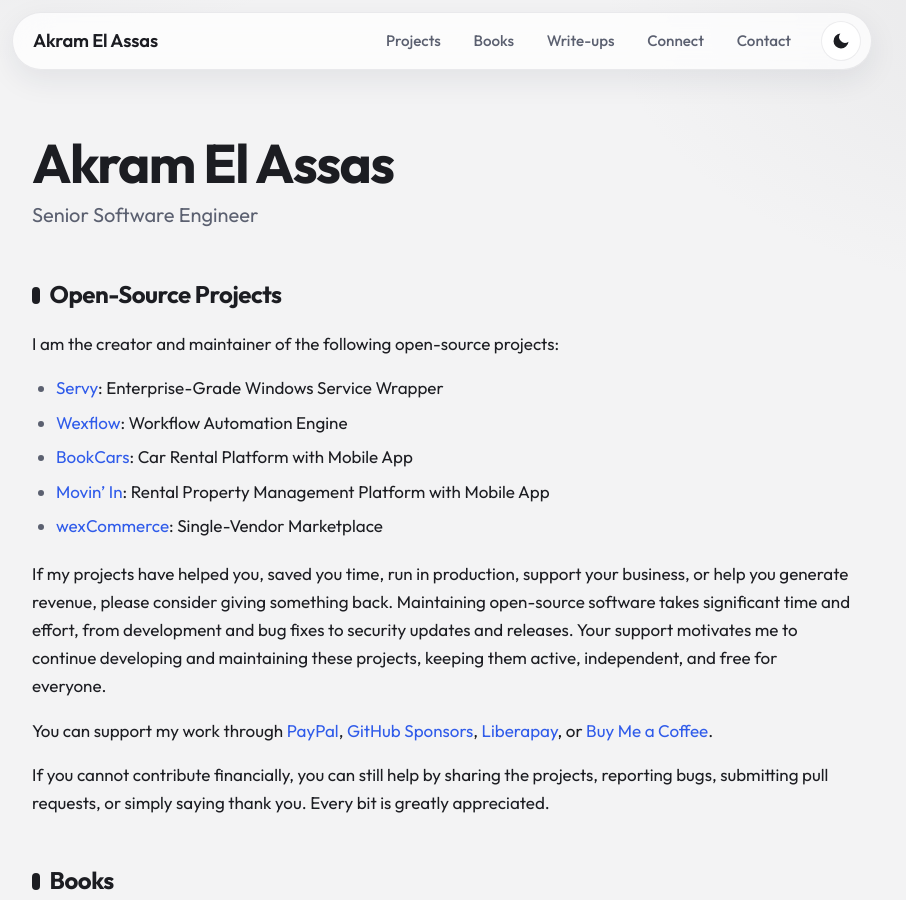
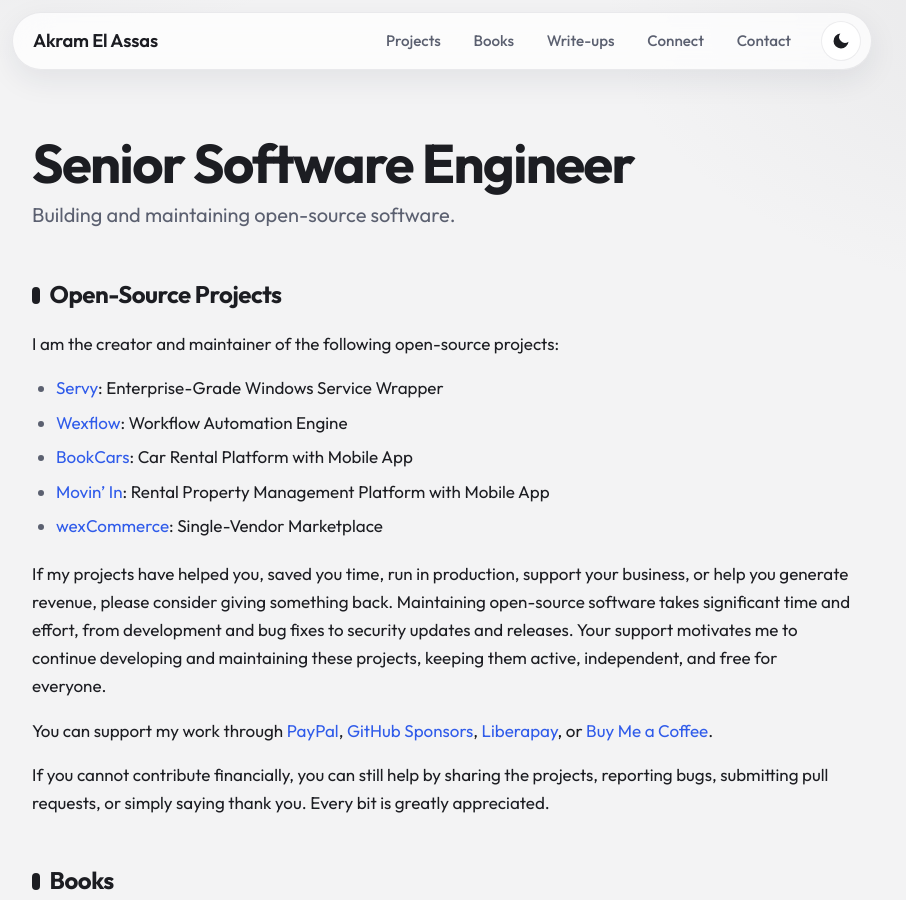
Before and after one commit to aelassas/aelassas.github.io, a Jekyll site: the page built from README.md, in a window 1280 px wide and 900 px high. Shown: the whole window, without its empty margins (198-1104 px from the left). Built offline with Jekyll 4.4.1, drawn with Linux system fonts in a browser that asks for light colours; our own code applies the rules of GitHub Pages for plain Markdown files.

Commit message:
feat: update header

```diff
--- a/README.md
+++ b/README.md
@@ -1,6 +1,6 @@
-# Akram El Assas
+# Senior Software Engineer
 
-Senior Software Engineer
+Building and maintaining open-source software.
 {: .lead}
 
 ## Open-Source Projects
--- a/_config.yml
+++ b/_config.yml
@@ -1,6 +1,6 @@
 title: Akram El Assas - Senior Software Engineer
 
-description: Creator of Servy, Wexflow, BookCars, Movin' In, and wexCommerce.
+description: Akram El Assas - Senior Software Engineer. Creator of Servy, Wexflow, BookCars, Movin' In, and wexCommerce.
 lang: en
 
 url: "https://wexdev.com"
@@ -9,6 +9,10 @@ plugins:
   - jekyll-feed
   - jekyll-seo-tag
 
+# Prevents the first README heading from becoming the page title
+titles_from_headings:
+  enabled: false
+
 defaults:
   - scope:
       path: ""
```
